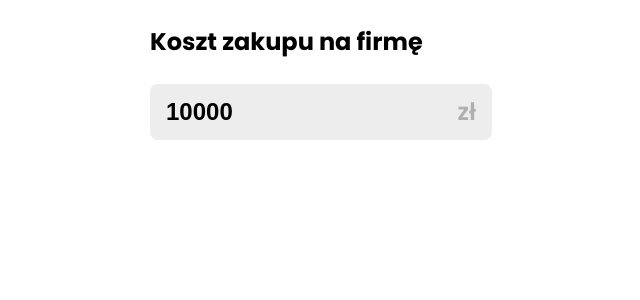
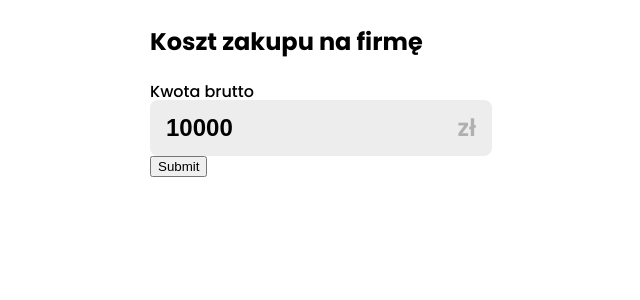
Before and after one commit to bsepiolo/Haysen, a Nuxt app: page / in a window 1280 px wide. Shown: the top 300 px of the page, without its empty margins (319-959 px from the left). Built offline with nearby package versions, Linux system fonts and the light colour scheme.

Commit message:
form control component skeleton

```diff
--- /dev/null
+++ b/components/FormControl.vue
@@ -0,0 +1,29 @@
+<template>
+  <div class="form-control">
+    <label>{{ label }}</label>
+    <slot />
+    <span v-if="errorMessage" class="error">{{ errorMessage }}</span>
+  </div>
+</template>
+<script setup lang="ts">
+import { computed, getCurrentInstance, watch } from 'vue'
+import { useField } from 'vee-validate'
+const props = defineProps<{
+  name: string
+  label: string
+}>()
+
+const instance = getCurrentInstance()
+
+const fieldValue = computed(() => {
+  const slot = instance?.slots.default?.()[0]
+  return slot?.props?.modelValue || ''
+})
+
+watch(fieldValue, (current) => {
+  setValue(current)
+})
+// The `name` is returned in a function because we want to make sure it stays reactive
+// If the name changes you want `useField` to be able to pick it up
+const { setValue, errorMessage } = useField(() => props.name)
+</script>
--- a/package.json
+++ b/package.json
@@ -13,7 +13,9 @@
   "dependencies": {
     "@nuxt/eslint": "^0.3.12",
     "@nuxtjs/i18n": "^8.3.1",
+    "@vee-validate/yup": "^4.12.8",
     "nuxt": "^3.11.2",
+    "vee-validate": "^4.12.8",
     "vue": "^3.4.27",
     "vue-router": "^4.3.2"
   },
--- a/pages/index.vue
+++ b/pages/index.vue
@@ -1,6 +1,9 @@
 <template>
   <div class="wrapper wrapper--small">
     <h1>{{ $t('COST_OF_PURCHASE_BY_COMPANY') }}</h1>
+
+    <form @submit="onSubmit">
+      <FormControl name="totalCost" label="Kwota brutto">
         <TextBox
           v-model="testValue"
           name="totalCost"
@@ -8,12 +11,28 @@
           placeholder="0"
           append-text="zł"
         />
+      </FormControl>
+      <button>Submit</button>
+    </form>
   </div>
 </template>
 <script setup lang="ts">
+import { useForm } from 'vee-validate'
+import * as yup from 'yup'
 import { ref } from 'vue'
 import TextBox from '@/components/TextBox.vue'
+import FormControl from '@/components/FormControl.vue'
 const testValue = ref(10000)
+
+const { handleSubmit } = useForm({
+  validationSchema: yup.object({
+    totalCost: yup.number().required()
+  })
+})
+
+const onSubmit = handleSubmit((values) => {
+  alert(JSON.stringify(values, null, 2))
+})
 </script>
 <style lang="scss" scoped>
 .wrapper {
```
Also changed, not shown: 1 other file (tests, documents, lock files or other folders). Lines whose indentation alone changed are shown as unchanged.
